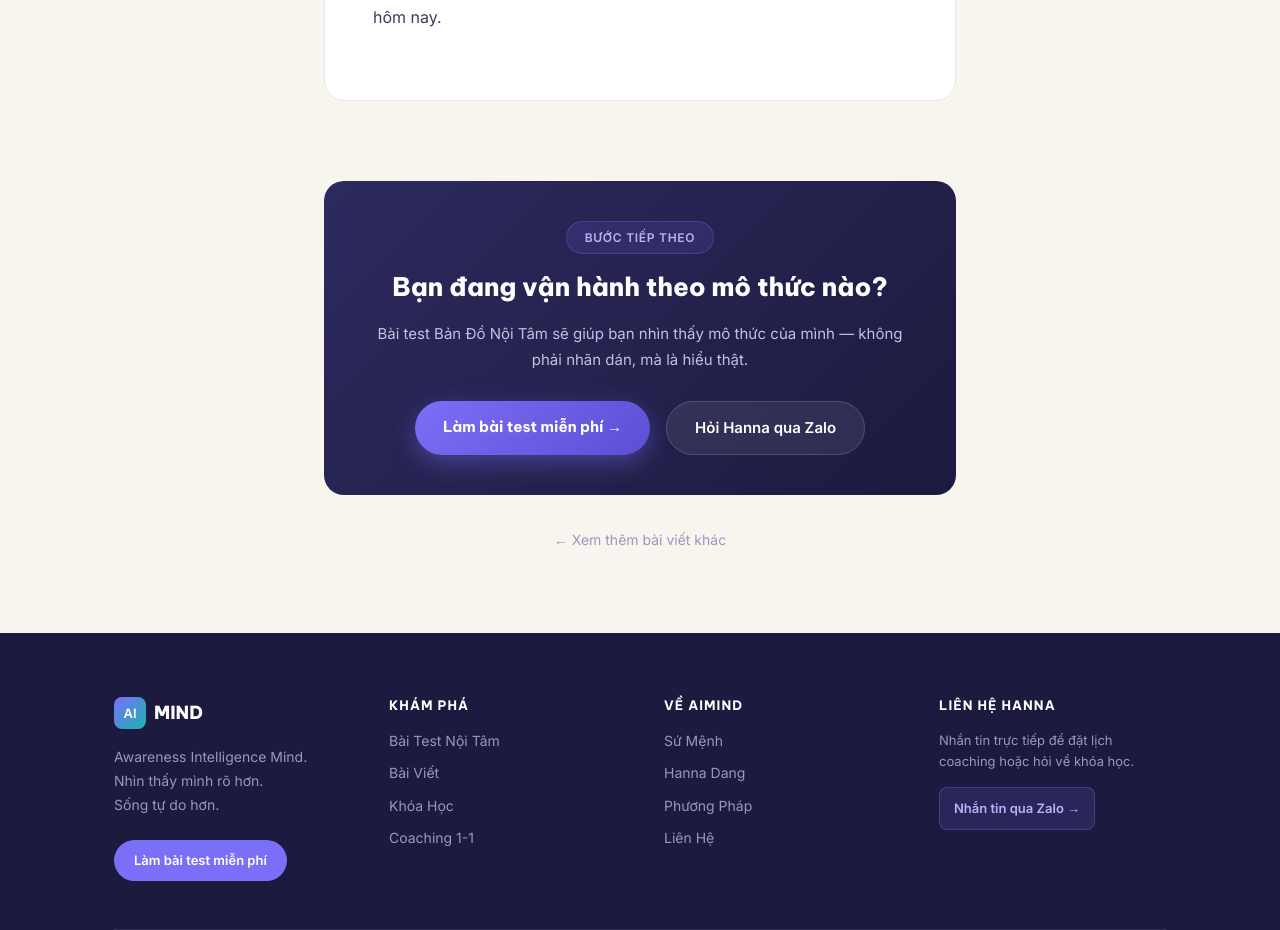
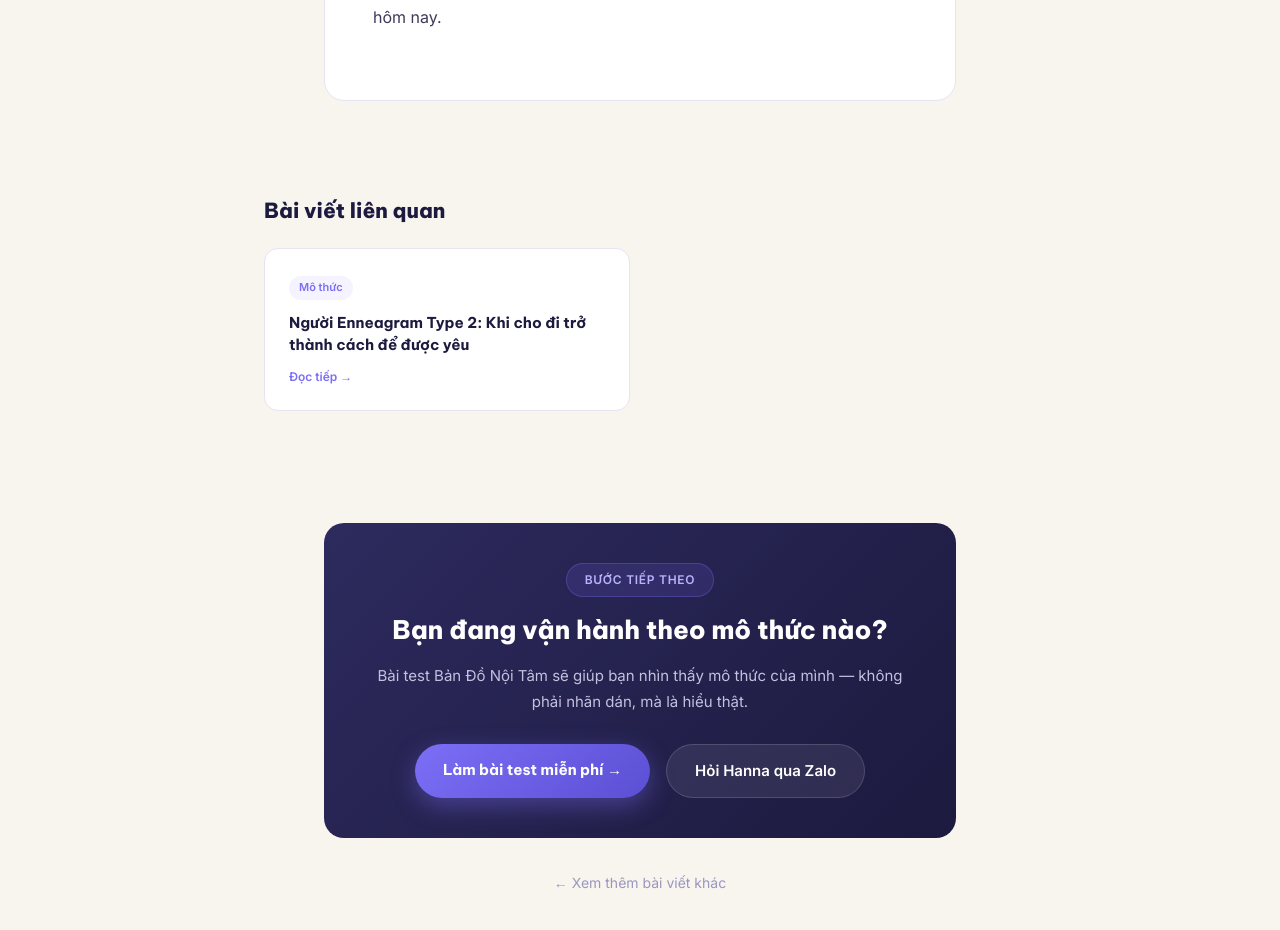
Before and after one commit to hangdt369-sys/aimind-website, a Next.js app: page /kien-thuc/bai-viet/mo-thuc-noi-tam-co-ban in a window 1280 px wide. Shown: the part 3220-4150 px from the top of the page. Built offline with nearby package versions, Linux system fonts and the light colour scheme.

Commit message:
feat: filter tags working + related articles on detail pages

```diff
--- a/src/app/kien-thuc/bai-viet/[slug]/page.tsx
+++ b/src/app/kien-thuc/bai-viet/[slug]/page.tsx
@@ -2,7 +2,7 @@ import { notFound } from "next/navigation";
 import Navbar from "@/components/shared/Navbar";
 import Footer from "@/components/shared/Footer";
 import Link from "next/link";
-import { getArticleBySlug, getAllArticleSlugs } from "@/lib/articles";
+import { getArticleBySlug, getAllArticleSlugs, getRelatedArticles } from "@/lib/articles";
 
 export async function generateStaticParams() {
   return getAllArticleSlugs().map((slug) => ({ slug }));
@@ -11,6 +11,7 @@ export async function generateStaticParams() {
 export default function ArticlePage({ params }: { params: { slug: string } }) {
   const article = getArticleBySlug(params.slug);
   if (!article) notFound();
+  const related = getRelatedArticles(params.slug, article.tag, 3);
 
   return (
     <>
@@ -201,6 +202,77 @@ export default function ArticlePage({ params }: { params: { slug: string } }) {
           </div>
         </section>
 
+        {/* Related Articles */}
+        {related.length > 0 && (
+          <section style={{ padding: "4rem 0", backgroundColor: "#F8F4EE" }}>
+            <div className="container-main" style={{ maxWidth: "800px" }}>
+              <h3
+                style={{
+                  color: "#1C1A3E",
+                  fontFamily: "'Be Vietnam Pro', sans-serif",
+                  fontWeight: 800,
+                  fontSize: "1.3rem",
+                  marginBottom: "1.5rem",
+                }}
+              >
+                Bài viết liên quan
+              </h3>
+              <div
+                style={{
+                  display: "grid",
+                  gridTemplateColumns: "repeat(auto-fill, minmax(240px, 1fr))",
+                  gap: "1.25rem",
+                }}
+              >
+                {related.map((r) => (
+                  <Link
+                    key={r.slug}
+                    href={`/kien-thuc/bai-viet/${r.slug}`}
+                    style={{
+                      backgroundColor: "white",
+                      borderRadius: "14px",
+                      padding: "1.5rem",
+                      border: "1px solid #E8E3F0",
+                      textDecoration: "none",
+                      display: "block",
+                    }}
+                  >
+                    <span
+                      style={{
+                        backgroundColor: r.tagColor + "15",
+                        color: r.tagColor,
+                        padding: "3px 10px",
+                        borderRadius: "999px",
+                        fontSize: "11px",
+                        fontWeight: 700,
+                        display: "inline-block",
+                        marginBottom: "0.75rem",
+                      }}
+                    >
+                      {r.tag}
+                    </span>
+                    <h4
+                      style={{
+                        color: "#1C1A3E",
+                        fontFamily: "'Be Vietnam Pro', sans-serif",
+                        fontWeight: 700,
+                        fontSize: "15px",
+                        lineHeight: 1.45,
+                        marginBottom: "0.5rem",
+                      }}
+                    >
+                      {r.title}
+                    </h4>
+                    <div style={{ color: r.tagColor, fontSize: "12px", fontWeight: 700, marginTop: "0.75rem" }}>
+                      Đọc tiếp →
+                    </div>
+                  </Link>
+                ))}
+              </div>
+            </div>
+          </section>
+        )}
+
         {/* CTA */}
         <section style={{ padding: "3rem 0 5rem" }}>
           <div className="container-main" style={{ maxWidth: "680px" }}>
--- a/src/lib/articles.ts
+++ b/src/lib/articles.ts
@@ -1314,3 +1314,9 @@ export function getArticleBySlug(slug: string): Article | undefined {
 export function getAllArticleSlugs(): string[] {
   return articles.map(a => a.slug);
 }
+
+export function getRelatedArticles(currentSlug: string, tag: string, limit = 3): Article[] {
+  return articles
+    .filter(a => a.slug !== currentSlug && a.tag === tag)
+    .slice(0, limit);
+}
```
Also changed, not shown: src/app/kien-thuc/bai-viet/page.tsx (+22 -6 lines).
